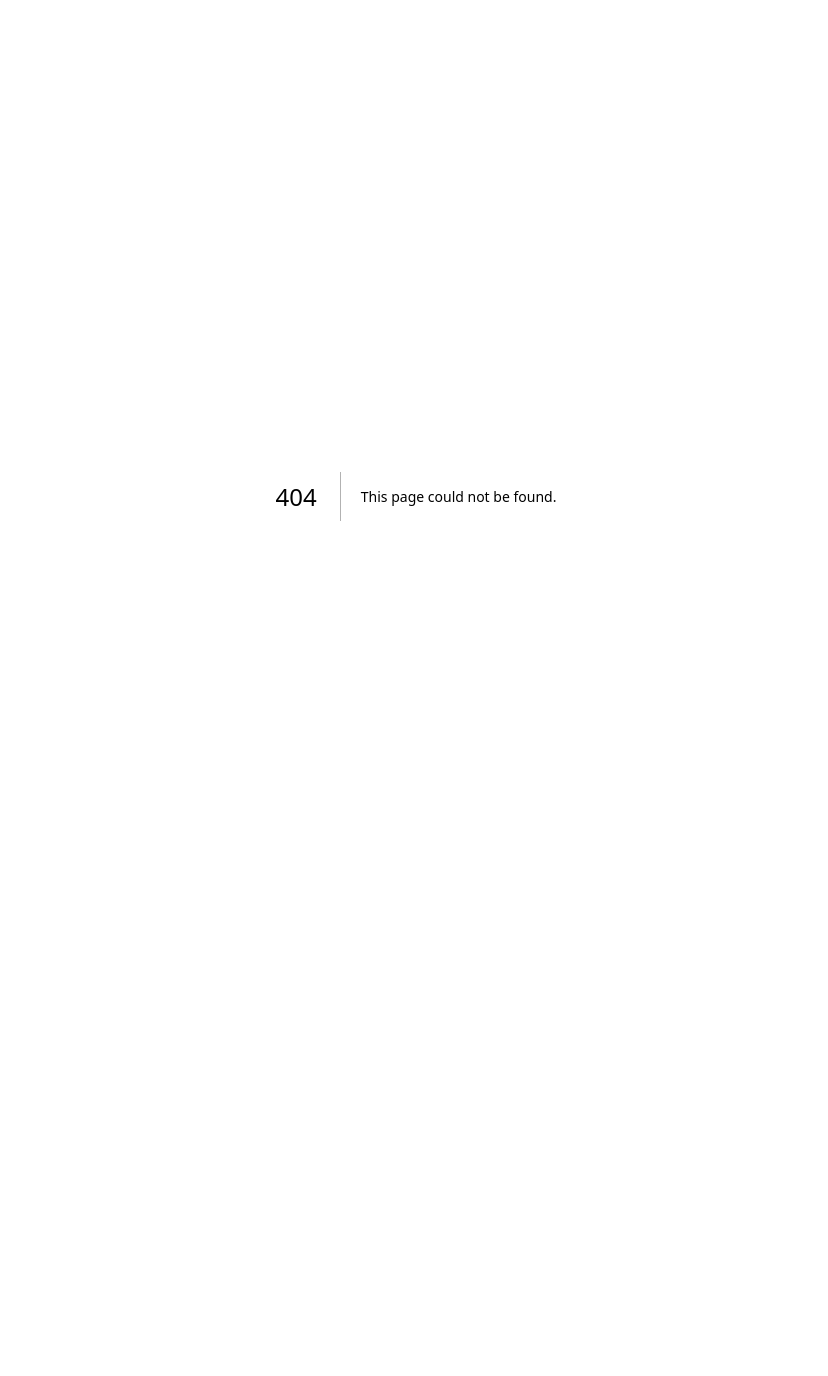
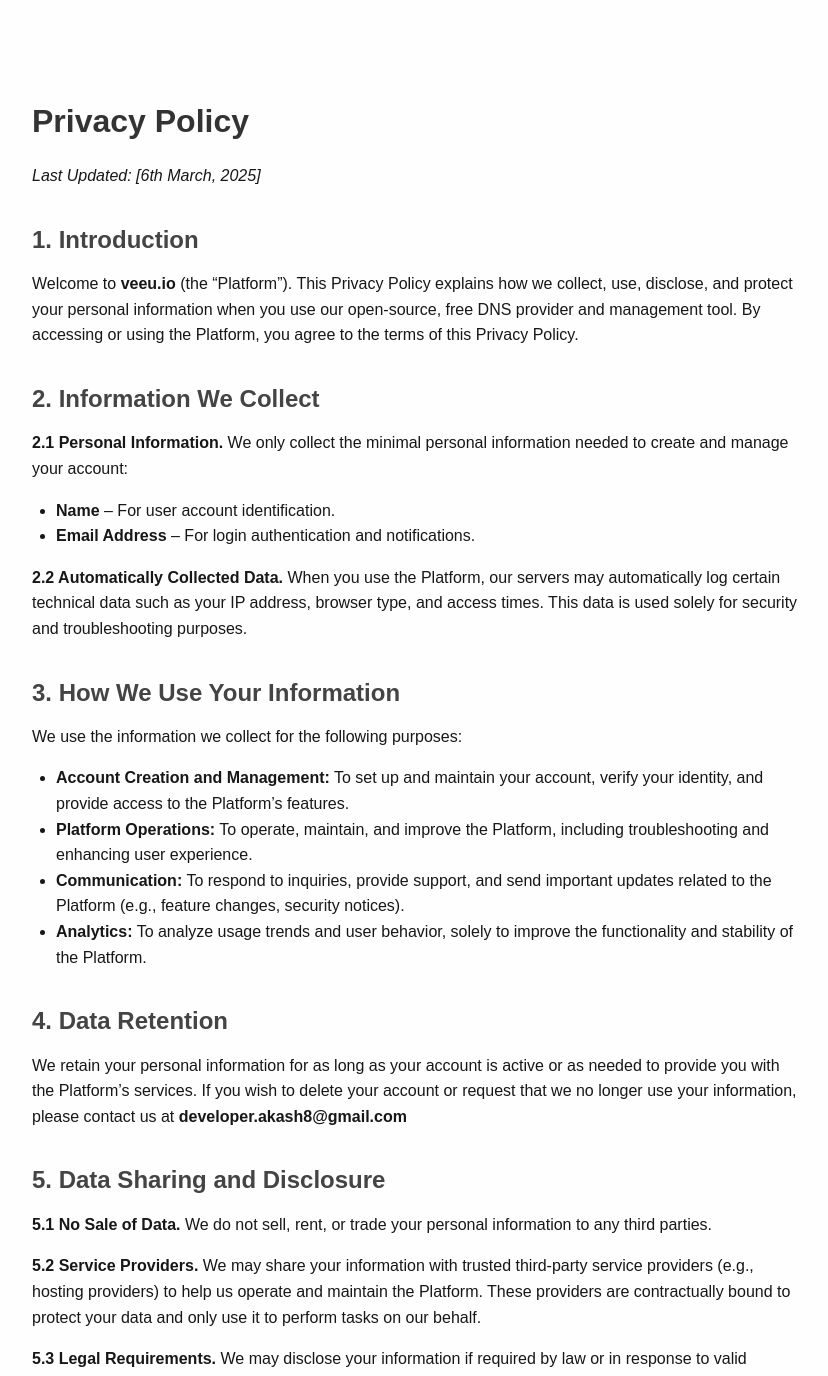
Before and after one commit to akash-singh8/veeu.io, a Next.js app in the folder apps/web/: page /privacy-policy in a window 1280 px wide. Before the commit this address had no page. Shown: the top 1376 px of the page, without its empty margins (224-1052 px from the left). Before the commit the page ends 896 px from the top, so only its background shows below. Built offline with nearby package versions, Linux system fonts and the light colour scheme.

Commit message:
web: added privacy policy

```diff
--- /dev/null
+++ b/apps/web/src/app/privacy-policy/page.tsx
@@ -0,0 +1,163 @@
+import styles from "./privacy.module.scss";
+
+const PrivacyPolicyPage = () => {
+  return (
+    <div className={styles.container}>
+      <h1 className={styles.heading}>Privacy Policy</h1>
+      <p>
+        <em>Last Updated: [6th March, 2025]</em>
+      </p>
+
+      <section className={styles.section}>
+        <h2 className={styles.sectionTitle}>1. Introduction</h2>
+        <p className={styles.paragraph}>
+          Welcome to <strong>veeu.io</strong> (the “Platform”). This Privacy
+          Policy explains how we collect, use, disclose, and protect your
+          personal information when you use our open-source, free DNS provider
+          and management tool. By accessing or using the Platform, you agree to
+          the terms of this Privacy Policy.
+        </p>
+      </section>
+
+      <section className={styles.section}>
+        <h2 className={styles.sectionTitle}>2. Information We Collect</h2>
+        <p className={styles.paragraph}>
+          <strong>2.1 Personal Information.</strong> We only collect the minimal
+          personal information needed to create and manage your account:
+        </p>
+        <ul className={styles.list}>
+          <li>
+            <strong>Name</strong> – For user account identification.
+          </li>
+          <li>
+            <strong>Email Address</strong> – For login authentication and
+            notifications.
+          </li>
+        </ul>
+        <p className={styles.paragraph}>
+          <strong>2.2 Automatically Collected Data.</strong> When you use the
+          Platform, our servers may automatically log certain technical data
+          such as your IP address, browser type, and access times. This data is
+          used solely for security and troubleshooting purposes.
+        </p>
+      </section>
+
+      <section className={styles.section}>
+        <h2 className={styles.sectionTitle}>3. How We Use Your Information</h2>
+        <p className={styles.paragraph}>
+          We use the information we collect for the following purposes:
+        </p>
+        <ul className={styles.list}>
+          <li>
+            <strong>Account Creation and Management:</strong> To set up and
+            maintain your account, verify your identity, and provide access to
+            the Platform’s features.
+          </li>
+          <li>
+            <strong>Platform Operations:</strong> To operate, maintain, and
+            improve the Platform, including troubleshooting and enhancing user
+            experience.
+          </li>
+          <li>
+            <strong>Communication:</strong> To respond to inquiries, provide
+            support, and send important updates related to the Platform (e.g.,
+            feature changes, security notices).
+          </li>
+          <li>
+            <strong>Analytics:</strong> To analyze usage trends and user
+            behavior, solely to improve the functionality and stability of the
+            Platform.
+          </li>
+        </ul>
+      </section>
+
+      <section className={styles.section}>
+        <h2 className={styles.sectionTitle}>4. Data Retention</h2>
+        <p className={styles.paragraph}>
+          We retain your personal information for as long as your account is
+          active or as needed to provide you with the Platform’s services. If
+          you wish to delete your account or request that we no longer use your
+          information, please contact us at{" "}
+          <a href="mailto:developer.akash8@gmail.com">
+            <strong>developer.akash8@gmail.com</strong>
+          </a>
+        </p>
+      </section>
+
+      <section className={styles.section}>
+        <h2 className={styles.sectionTitle}>5. Data Sharing and Disclosure</h2>
+        <p className={styles.paragraph}>
+          <strong>5.1 No Sale of Data.</strong> We do not sell, rent, or trade
+          your personal information to any third parties.
+        </p>
+        <p className={styles.paragraph}>
+          <strong>5.2 Service Providers.</strong> We may share your information
+          with trusted third-party service providers (e.g., hosting providers)
+          to help us operate and maintain the Platform. These providers are
+          contractually bound to protect your data and only use it to perform
+          tasks on our behalf.
+        </p>
+        <p className={styles.paragraph}>
+          <strong>5.3 Legal Requirements.</strong> We may disclose your
+          information if required by law or in response to valid requests by
+          public authorities (e.g., a court or government agency).
+        </p>
+      </section>
+
+      <section className={styles.section}>
+        <h2 className={styles.sectionTitle}>6. Security Measures</h2>
+        <p className={styles.paragraph}>
+          We take reasonable administrative, technical, and physical measures to
+          protect the information we collect. However, no security system is
+          impenetrable. We cannot guarantee the absolute security of your data.
+        </p>
+      </section>
+
+      <section className={styles.section}>
+        <h2 className={styles.sectionTitle}>7. Children’s Privacy</h2>
+        <p className={styles.paragraph}>
+          The Platform is not intended for use by individuals under the age of
+          majority in their jurisdiction. We do not knowingly collect personal
+          information from children. If you believe we may have collected
+          information from a child without parental or guardian consent, please
+          contact us so we can promptly remove the data.
+        </p>
+      </section>
+
+      <section className={styles.section}>
+        <h2 className={styles.sectionTitle}>8. Third-Party Links</h2>
+        <p className={styles.paragraph}>
+          Our Platform may contain links to third-party websites or services
+          that we do not control. We are not responsible for the privacy
+          practices of these third-party sites. We encourage you to review their
+          privacy policies before providing any personal information.
+        </p>
+      </section>
+
+      <section className={styles.section}>
+        <h2 className={styles.sectionTitle}>
+          9. Changes to This Privacy Policy
+        </h2>
+        <p className={styles.paragraph}>
+          We may update this Privacy Policy from time to time. Any changes will
+          be posted on this page with an updated “Last Updated” date. Your
+          continued use of the Platform after such changes constitutes your
+          acceptance of the updated Privacy Policy.
+        </p>
+      </section>
+
+      <section className={styles.section}>
+        <h2 className={styles.sectionTitle}>10. Contact Us</h2>
+        <p className={styles.paragraph}>
+          If you have any questions or concerns about this Privacy Policy or our
+          data practices, please contact us at{" "}
+          <a href="mailto:developer.akash8@gmail.com">
+            <strong>developer.akash8@gmail.com</strong>
+          </a>
+        </p>
+      </section>
+    </div>
+  );
+};
+
+export default PrivacyPolicyPage;
--- /dev/null
+++ b/apps/web/src/app/privacy-policy/privacy.module.scss
@@ -0,0 +1,32 @@
+.container {
+  margin: 0 auto 6rem;
+  max-width: 800px;
+  padding: 0 1rem;
+  font-family: sans-serif;
+  line-height: 1.6;
+}
+
+.heading {
+  font-size: 2rem;
+  margin-bottom: 1rem;
+  color: #333;
+}
+
+.section {
+  margin-top: 2rem;
+}
+
+.sectionTitle {
+  font-size: 1.5rem;
+  margin-bottom: 0.75rem;
+  color: #444;
+}
+
+.paragraph {
+  margin-bottom: 1rem;
+}
+
+.list {
+  margin: 0 0 1rem 1.5rem;
+  list-style: disc;
+}
```
